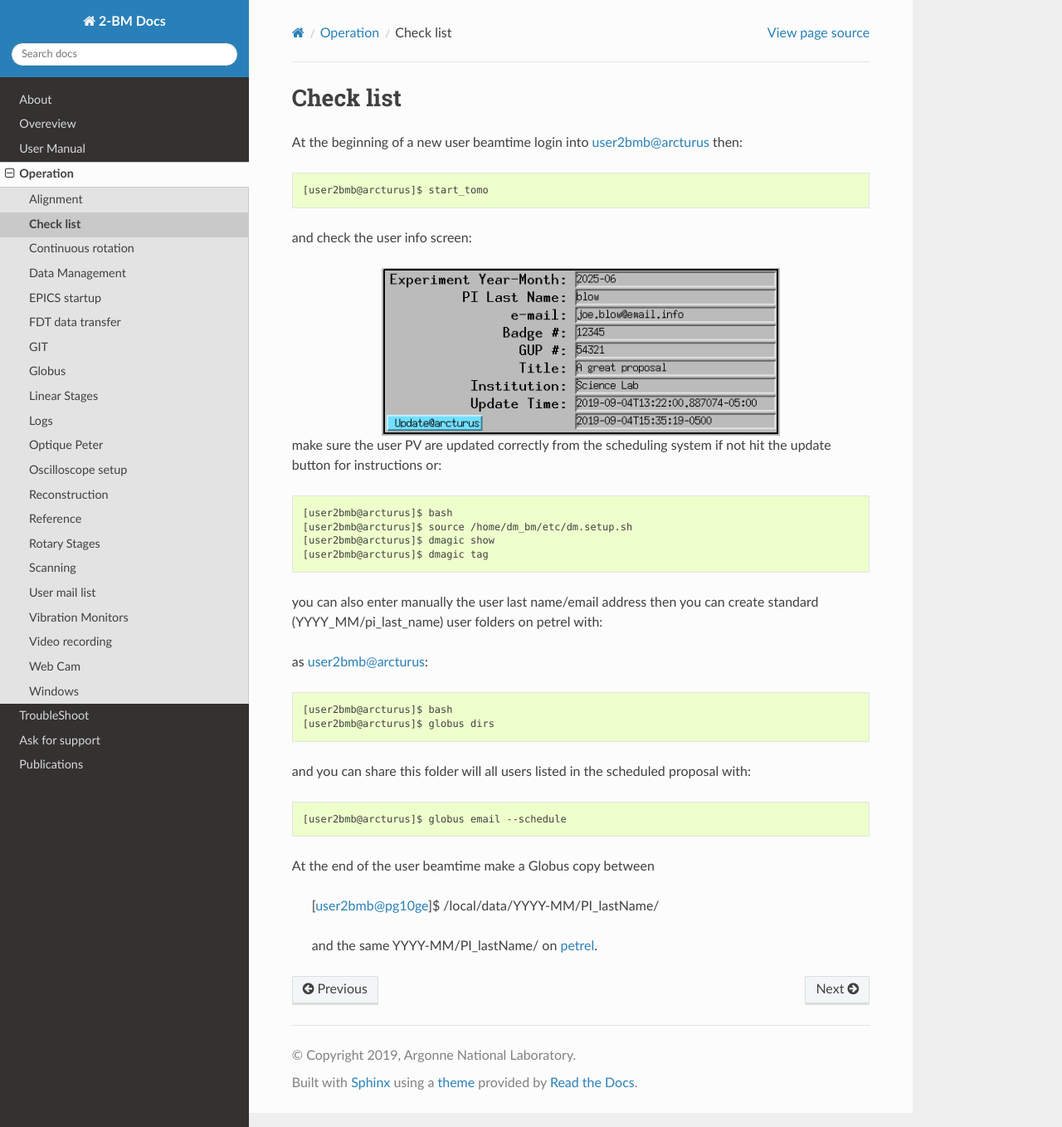
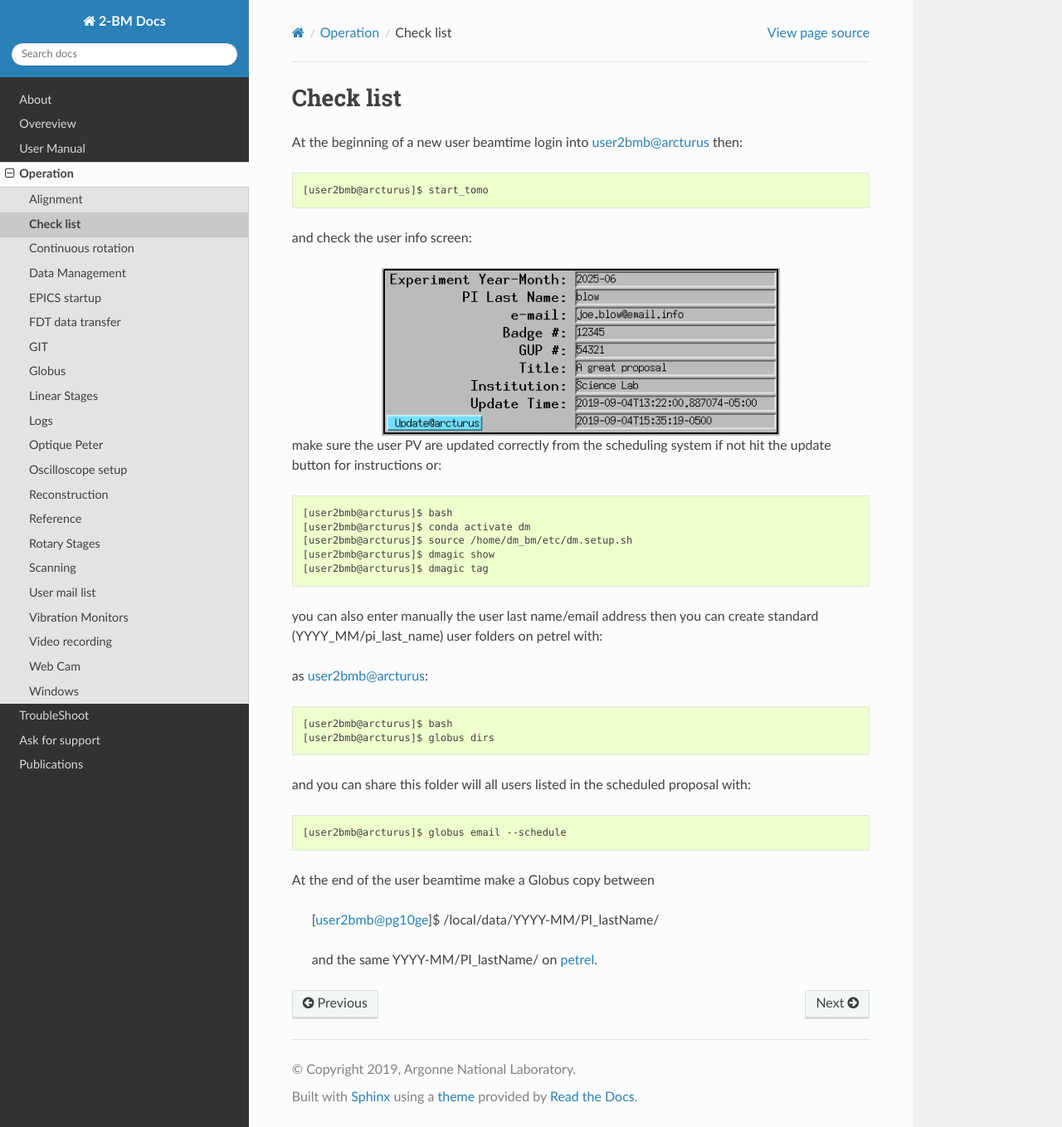
Before and after one commit to xray-imaging/2bm-docs, a Sphinx documentation site: the page built from docs/source/ops/item_001.rst, in a window 1280 px wide and 1358 px high. Shown: the whole window at 83% size. Built offline with Sphinx 7.4.7 and the Read the Docs theme 2.0.0, drawn with Linux system fonts in a browser that asks for light colours; the version number could not be read and is left out.

Commit message:
Update item_001.rst

```diff
--- a/docs/source/ops/item_001.rst
+++ b/docs/source/ops/item_001.rst
@@ -15,6 +15,7 @@ and check the user info screen:
 make sure the user PV are updated correctly from the scheduling system if not hit the update button for instructions or::
 
     [user2bmb@arcturus]$ bash
+    [user2bmb@arcturus]$ conda activate dm
     [user2bmb@arcturus]$ source /home/dm_bm/etc/dm.setup.sh
     [user2bmb@arcturus]$ dmagic show
     [user2bmb@arcturus]$ dmagic tag
```
